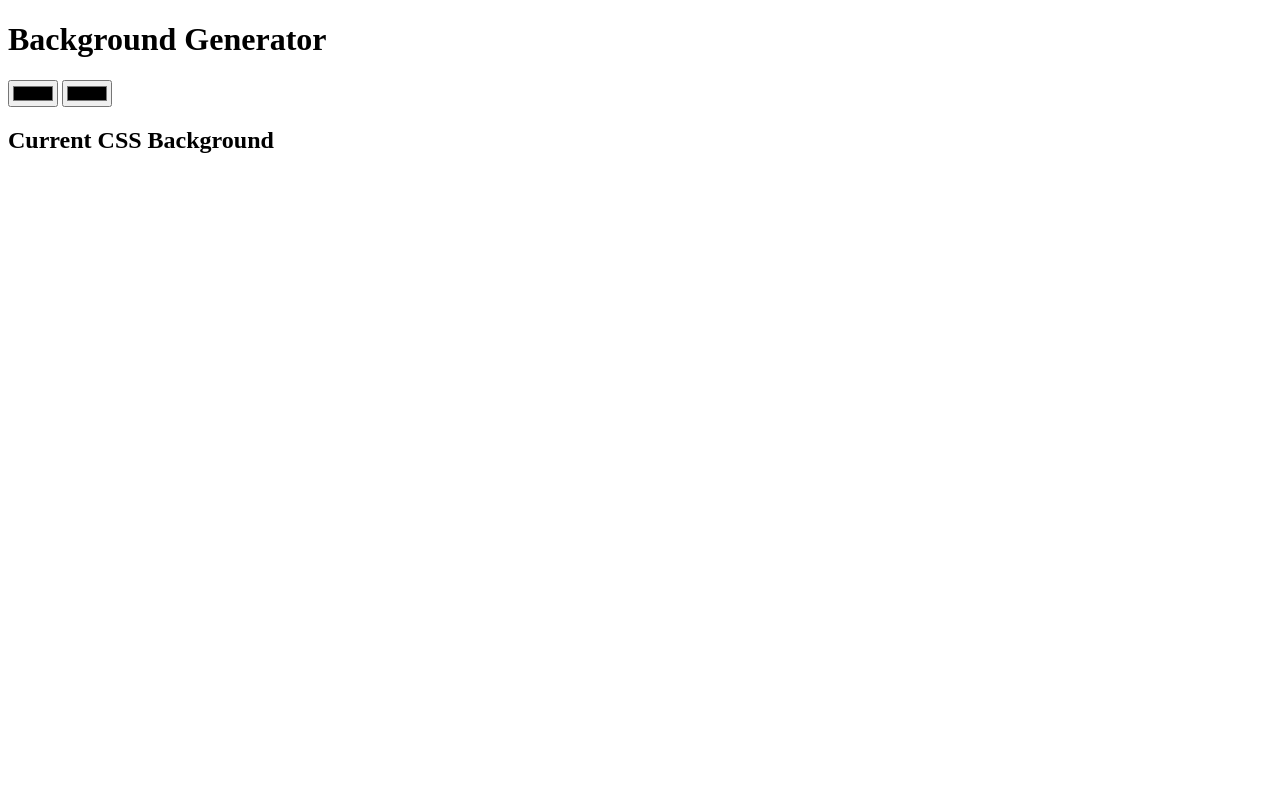
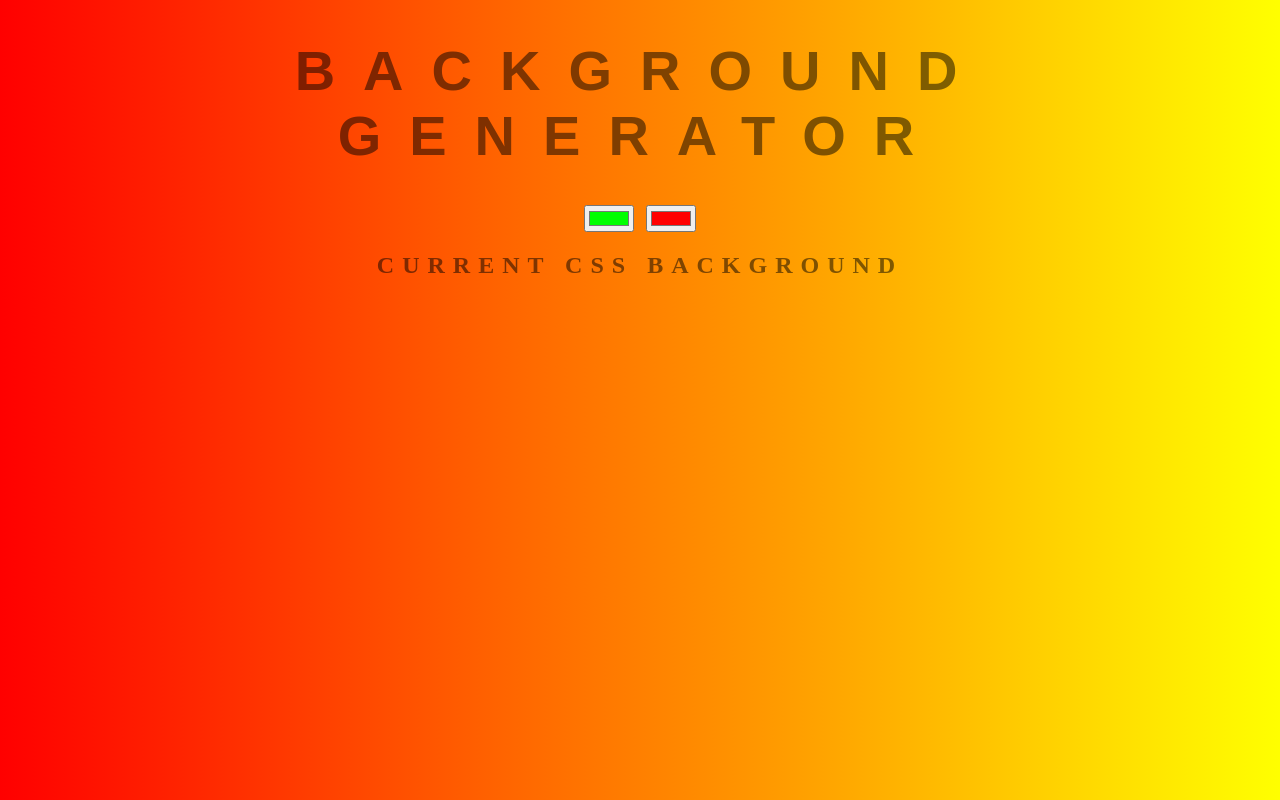
Before and after one commit to Dueloss/background-genrator, a plain HTML site: page index.html in a window 1280 px wide. Drawn offline with Linux system fonts and the light colour scheme.

Commit message:
added style from zero to mastery

```diff
--- a/index.html
+++ b/index.html
@@ -11,8 +11,8 @@
 
 <body>
   <h1>Background Generator</h1>
-  <input type="color" name="" id="">
-  <input type="color" name="" id="">
+  <input class="color" type="color" name="color1" value="#00ff00">
+  <input class="color" type="color" name="color2" value="#ff0000">
   <h2>Current CSS Background</h2>
   <h3></h3>
   <script src="javascript/main.js"></script>
--- a/styles/style.css
+++ b/styles/style.css
@@ -0,0 +1,26 @@
+body {
+  font: "Raleway", sans-serif;
+  color: rgba(0, 0, 0, 0.5);
+  text-align: center;
+  text-transform: uppercase;
+  letter-spacing: 0.5em;
+  top: 15%;
+  background: linear-gradient(to right, red, yellow); /* Standard syntax */
+}
+
+h1 {
+  font: 600 3.5em "Raleway", sans-serif;
+  color: rgba(0, 0, 0, 0.5);
+  text-align: center;
+  text-transform: uppercase;
+  letter-spacing: 0.5em;
+  width: 100%;
+}
+
+h3 {
+  font: 900 1em "Raleway", sans-serif;
+  color: rgba(0, 0, 0, 0.5);
+  text-align: center;
+  text-transform: none;
+  letter-spacing: 0.01em;
+}
```
